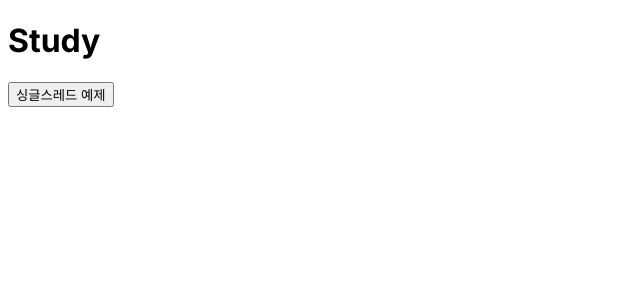
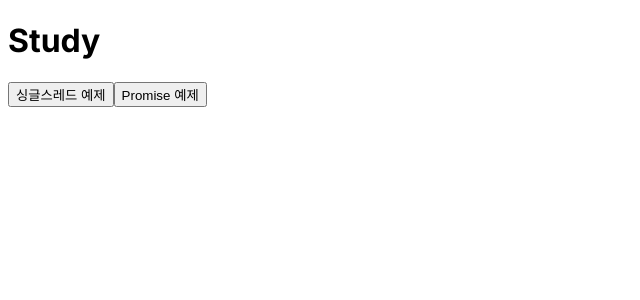
Before and after one commit to so1gging/study-fr, a Next.js app: page /promise in a window 1280 px wide. Shown: the top 300 px of the page, without its empty margins (0-640 px from the left). Built offline with nearby package versions, Linux system fonts and the light colour scheme.

Commit message:
:necktie: promise

```diff
--- a/app/promise/page.tsx
+++ b/app/promise/page.tsx
@@ -1,6 +1,7 @@
 'use client'
 
-import { goCommand, goLunch, workingWithPromise } from '@/libs/functions/promise'
+import { goCommand, goLunch, workingWithPromise, 버스를_타러_갑시다 } from '@/libs/functions/promise'
+import { log } from 'util'
 
 const callSingleThreadExampleFunctions = () => {
   goCommand()
@@ -8,10 +9,24 @@ const callSingleThreadExampleFunctions = () => {
   goLunch()
 }
 
+const promise = () => {
+  const 민수 = 버스를_타러_갑시다(7, '지하철')
+  const 철수 = 버스를_타러_갑시다(8, '지하철')
+
+  민수.then((result) => console.log(`민수 ` + result)).catch((reason) => {
+    console.log(`민수 최후의 수단으로 ${reason}를 타러 가고 있어요.`)
+  })
+
+  철수.then((result) => console.log('철수 ' + result)).catch((reason) => {
+    console.log(`철수 최후의 수단으로 ${reason}를 타러 가고 있어요. 😅`)
+  })
+}
+
 export default function Page() {
   return (
     <div>
       <button onClick={callSingleThreadExampleFunctions}>싱글스레드 예제</button>
+      <button onClick={promise}>Promise 예제</button>
     </div>
   )
 }
```
Also changed, not shown: 1 other file (tests, documents, lock files or other folders).
